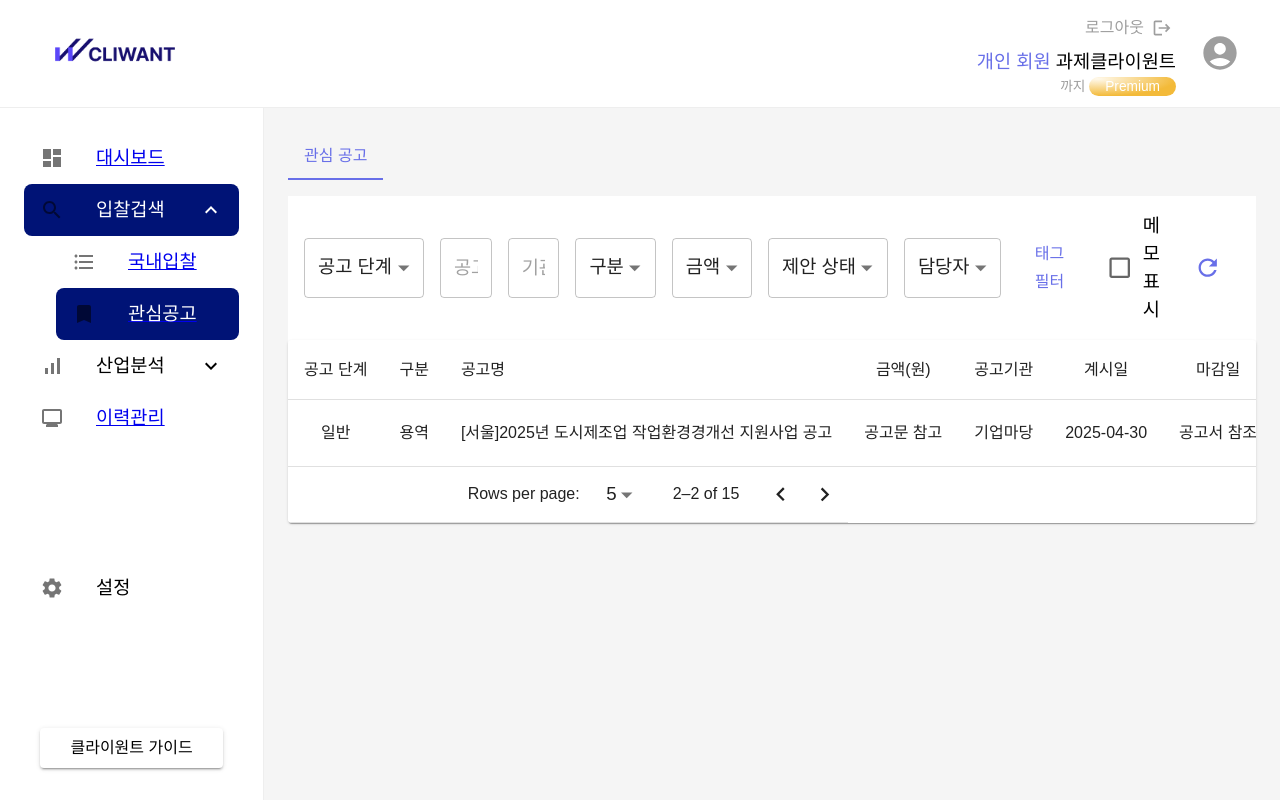
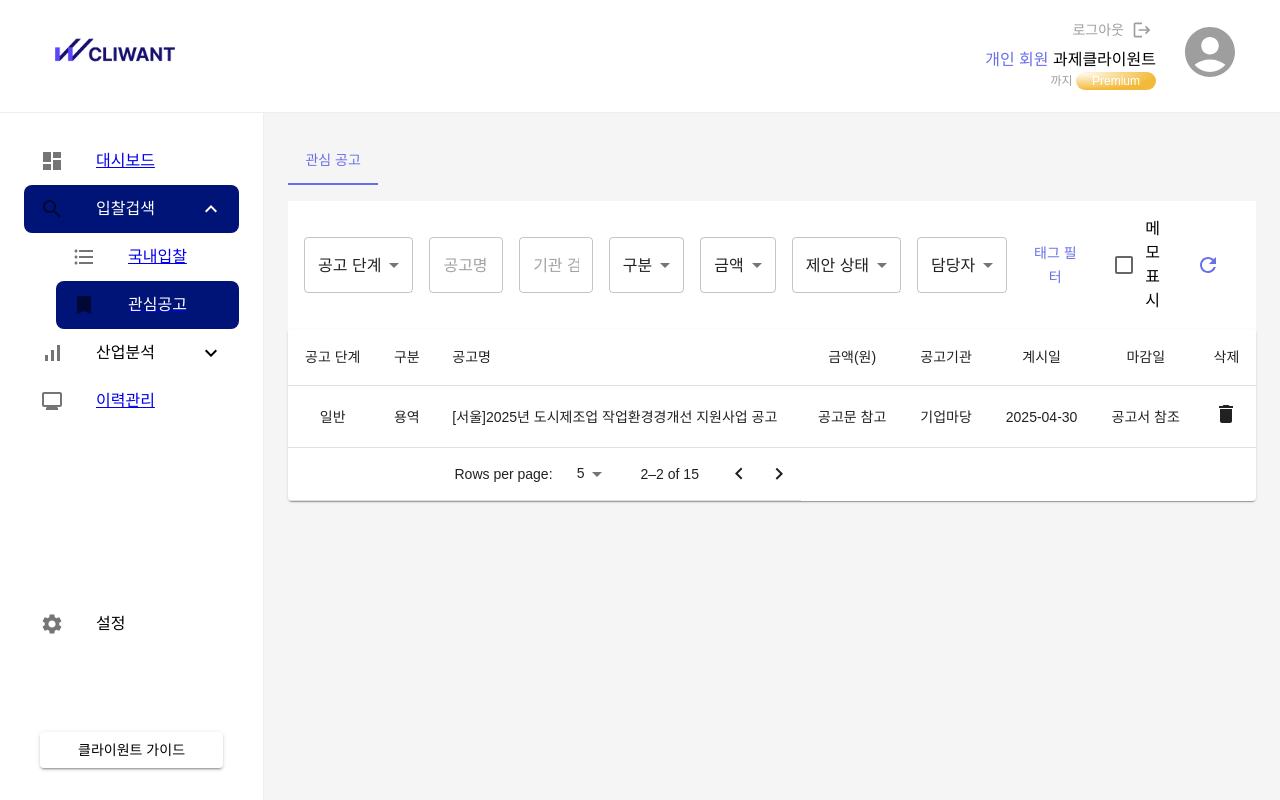
Before and after one commit to yubinjodev/cliwant-assignment, a Next.js app: page /rfp/saved in a window 1280 px wide. Built offline with nearby package versions, Linux system fonts and the light colour scheme; what @mui/material-nextjs would draw is missing.

Commit message:
Fix: Even out heading padding

```diff
--- a/src/components/layout/nav-header.tsx
+++ b/src/components/layout/nav-header.tsx
@@ -13,7 +13,8 @@
         justifyContent="space-between"
         sx={{
           px: 5,
-          py: 1,
+          pt: 1,
+          pb: 2,
           borderBottom: `1px solid  ${grey[200]}`,
         }}
       >
@@ -53,7 +54,7 @@
               </Box>
             </Typography>
           </Stack>
-          <AccountCircleIcon fontSize="large" />
+          <AccountCircleIcon sx={{ fontSize: 60 }} />
         </Stack>
       </Stack>
     </AppBar>
--- a/src/styles/theme.ts
+++ b/src/styles/theme.ts
@@ -13,7 +13,7 @@
   spacing: 8,
   typography: {
     fontFamily: 'Montserrat, sans-serif',
-    fontSize: 16,
+    fontSize: 14,
     h1: {
       fontWeight: 700,
     },
```
